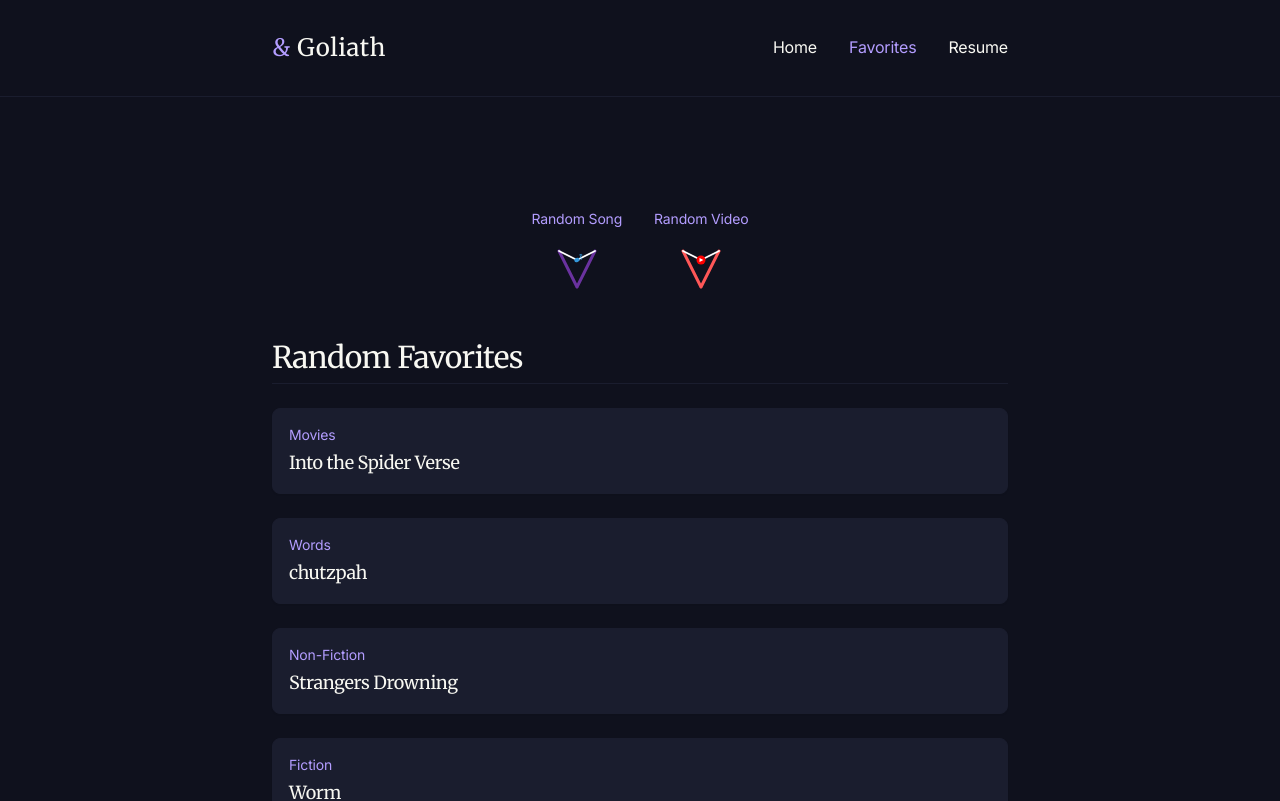
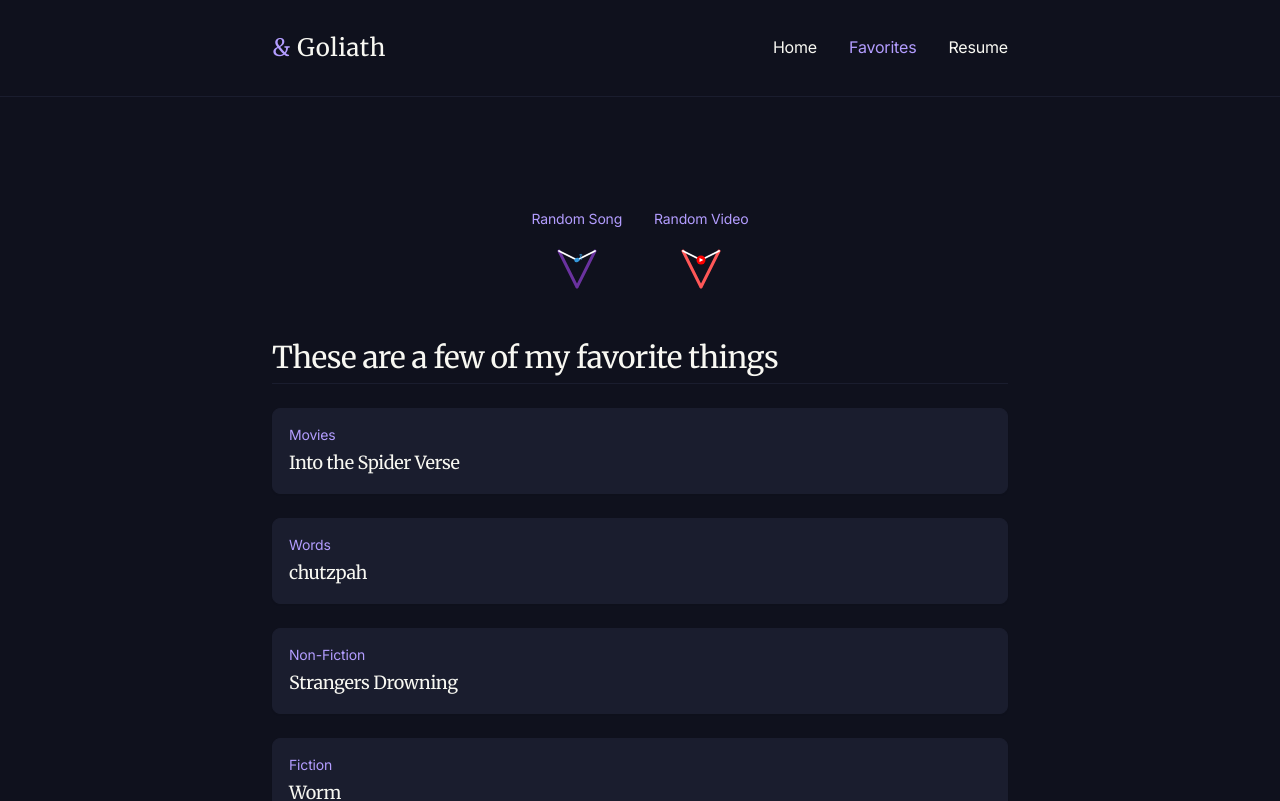
Before and after one commit to David3748/AndGoliath, a Next.js app: page /favorites in a window 1280 px wide. Shown: the top 801 px of the page. Built offline with nearby package versions, Linux system fonts and the light colour scheme.

Commit message:
singing "these are a few of my favorite things

```diff
--- a/src/pages/favorites.tsx
+++ b/src/pages/favorites.tsx
@@ -88,7 +88,8 @@ const Favorites: NextPage = () => {
         </div>
 
         <h1 className="text-2xl md:text-3xl font-serif mb-4 md:mb-6 text-foreground border-b border-current-line pb-2 mt-8">
-          Random Favorites
+          These are a few of my favorite things
+
         </h1>
 
         <div className="space-y-6">
```
